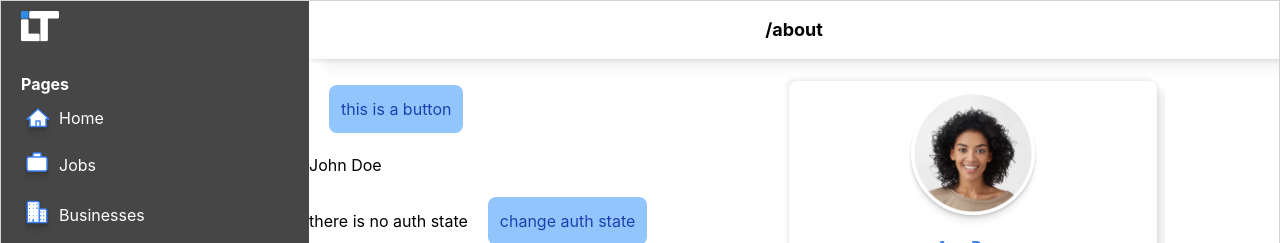
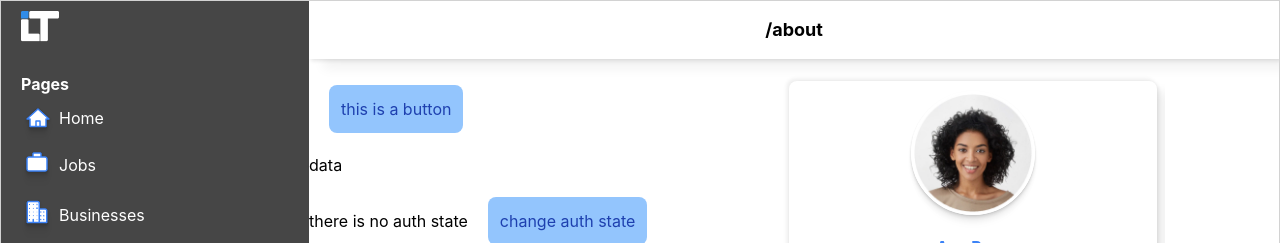
Before and after one commit to Mawittt/litumba_client, a Next.js app: page /about in a window 1280 px wide. Shown: the top 243 px of the page. Built offline with nearby package versions, Linux system fonts and the light colour scheme; what next-redux-wrapper would draw is missing.

Commit message:
arranged the about page issues

```diff
--- a/pages/about.tsx
+++ b/pages/about.tsx
@@ -6,7 +6,7 @@ import { selectAuthState, setAuthState } from "../store/slice";
 import useStore from "../store/useStore";
 import { LikeIcon } from "../assets/icons";
 
-export default function About(props: { data: { name: string } }) {
+export default function About(props: { data: string } ) {
 	const { authState, setAuthState } = useStore();
 	console.log("i doubt where this one will run");
 	return (
@@ -14,7 +14,7 @@ export default function About(props: { data: { name: string } }) {
 			<Link href={"/"}>
 				<button className="btn-blue">this is a button </button>
 			</Link>
-			<p>{props.data.name}</p>
+			<p>{props.data}</p>
 
 			{authState ? "there is an auth State" : "there is no auth state"}
 			<button className="btn-blue" onClick={() => setAuthState(!authState)}>
@@ -27,7 +27,7 @@ export default function About(props: { data: { name: string } }) {
 
 export async function getServerSideProps(context: any) {
 	console.log("should run on the server side");
-	const data = await axios.get("http://localhost:3000/api/hello");
+	const data = {data : "data"}
 
 	return {
 		props: {
```
